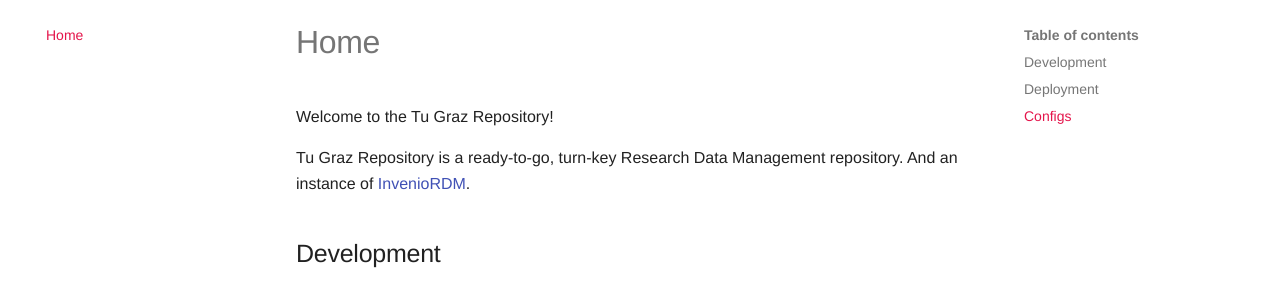
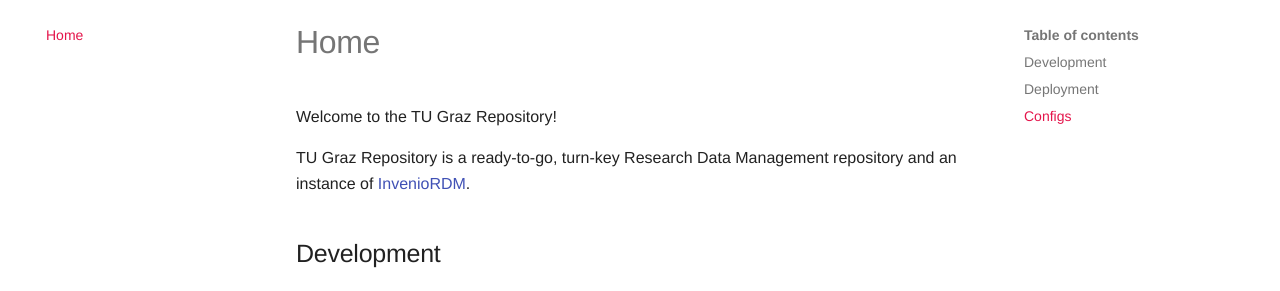
Before and after one commit to tu-graz-library/docs-repository, an MkDocs documentation site: the page built from docs/index.md, in a window 1280 px wide and 945 px high. Shown: the part 125-416 px from the top of the window. Built offline with MkDocs 1.6.1 and Material for MkDocs 9.7.7, drawn with Linux system fonts in a browser that asks for light colours; comment, search, counter and statistics services are not loaded.

Commit message:
docs: fix typos

```diff
--- a/docs/index.md
+++ b/docs/index.md
@@ -1,8 +1,8 @@
 # Home
 
-Welcome to the Tu Graz Repository!
+Welcome to the TU Graz Repository!
 
-Tu Graz Repository is a ready-to-go, turn-key Research Data Management repository. And an instance of [InvenioRDM](https://invenio-software.org/products/rdm/).
+TU Graz Repository is a ready-to-go, turn-key Research Data Management repository and an instance of [InvenioRDM](https://invenio-software.org/products/rdm/).
 
 
 ## Development
```
